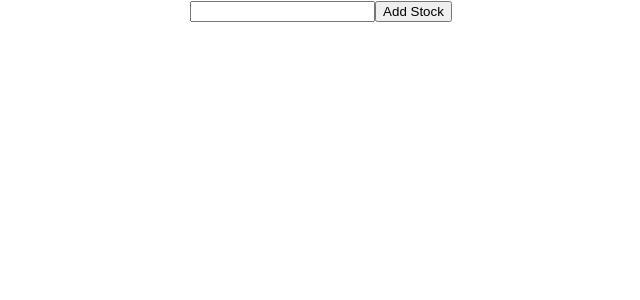
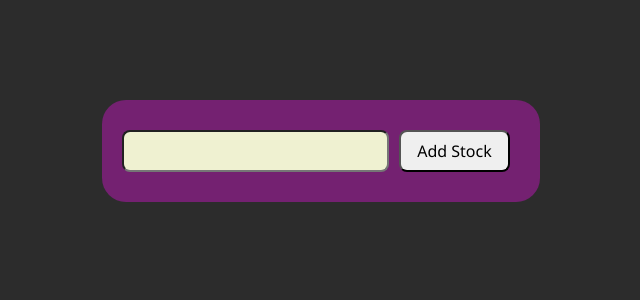
Before and after one commit to dmeegan/Rebalance, a React (Create React App) app: page / in a window 1280 px wide. Shown: the top 300 px of the page, without its empty margins (319-959 px from the left). Built offline with nearby package versions, Linux system fonts and the light colour scheme.

Commit message:
Started to add styles to the app. Fixed various discrepencies.

```diff
--- a/src/App.css
+++ b/src/App.css
@@ -1,3 +1,78 @@
+html {
+  background-color: #2c2c2c;
+}
+
 .App {
   text-align: center;
+  font-family: 'Segoe UI', Tahoma, Geneva, Verdana, sans-serif;
+  font-size: 16px;
 }
+
+.addStockForm {
+  margin-left: auto;
+  margin-right: auto;
+  margin-top: 100px;
+  margin-bottom: 100px;
+  padding: 20px;
+  width: fit-content;
+  font: 100;
+  text-align: center;
+  background-color: rgb(116, 33, 113);
+  color: white;
+  border-radius: 3vh;
+}
+
+.addStockForm input {
+  font-family: 'Segoe UI', Tahoma, Geneva, Verdana, sans-serif;
+  font-size: inherit;
+  padding: 0.5em 1em;
+  background-color: #eff1d1;
+  border-radius: 1vh;
+}
+
+.addStockForm button {
+  font-family: inherit;
+  font-size: inherit;
+  padding: 0.5em 1em;
+  width: max-content;
+  border-radius: 1vh;
+  margin: 10px;
+}
+
+
+.stockTable {
+  margin: 100px;
+  font: 100;
+  align-self: baseline;
+  text-align: center;
+  background-color: rgb(116, 33, 113);
+  color: white;
+  border-radius: 20px;
+  padding: 20px;
+}
+
+.stockTable th {
+  padding: 10px;
+  width: 200px;
+  text-align: center;
+  word-wrap: break-word;
+  flex-wrap: wrap;
+}
+
+.stockTable tr {
+  height: 50px;
+}
+
+.stockTable input {
+  font-family: inherit;
+  font-size: inherit;
+  padding: 0.5em 1em;
+  background-color: #ddd;
+}
+
+.stockTable button {
+  line-height: 1.5em;
+  width: max-content;
+  border-radius: 1vh;
+  padding: 0.5em 1em;
+}
--- a/src/App.js
+++ b/src/App.js
@@ -58,14 +58,14 @@ class App extends React.Component {
             )
             .then(
               (quoteData) => {
-                return currentPrice = quoteData["Global Quote"]["05. price"];
+                return currentPrice = +(quoteData["Global Quote"]["05. price"]);
               })
             .then(
               (currentPrice) => {
                 newPortfolioItem = {
                   id: newId,
                   symbol: symbolToAdd,
-                  currentPrice: currentPrice,
+                  currentPrice: currentPrice.toFixed(2),
                   quantity: '',
                   marketValue: '',
                   currentPercentage: '',
@@ -89,7 +89,7 @@ class App extends React.Component {
       portfolio: [...this.state.portfolio.filter(portfolio => portfolio.id !== id)].map(stock => {
         if (stock.id != id) {
         currentTotalAssets += stock.marketValue;
-        stock["currentPercentage"] = Math.round(100 * (stock.marketValue / currentTotalAssets), 2)
+        stock["currentPercentage"] = (100 * (stock.marketValue / currentTotalAssets)).toFixed(2);
         }
         return stock;
       })
@@ -106,11 +106,11 @@ class App extends React.Component {
       portfolio: this.state.portfolio.map(stock => {
         if (stock.id === id) {
           stock["quantity"] = +e.target.value;
-          stock["marketValue"] = +Math.round((stock.quantity) * (stock.currentPrice), 2)
+          stock["marketValue"] = ((stock.quantity) * (stock.currentPrice)).toFixed(2)
         };
         currentTotalAssets += +stock.marketValue;
         this.state.portfolio.map(stock => {
-          stock["currentPercentage"] = Math.round(100 * (stock.marketValue / currentTotalAssets), 2)
+          stock["currentPercentage"] = (100 * (stock.marketValue / currentTotalAssets)).toFixed(2);
         })
         return stock;
       }),
@@ -123,7 +123,7 @@ class App extends React.Component {
     this.setState({
       portfolio: this.state.portfolio.map(stock => {
         if (stock.id === id) {
-          stock["currentPercentage"] = Math.round((stock.marketValue / this.state.totalAssets), 2)
+          stock["currentPercentage"] = (stock.marketValue / this.state.totalAssets).toFixed(2)
         }
         return stock;
       })
@@ -131,15 +131,24 @@ class App extends React.Component {
     )
   }
 
-  getTargetPercentage = (id, e) => {
+  handleTargetPercentageInput = (id, e) => {
+    let userPercentageInput = +(e.target.value, 2).toFixed(2);
+    if (userPercentageInput > 100) {
+      userPercentageInput = 100
+    } else if (userPercentageInput < 0) {
+      userPercentageInput = 0
+    }
     this.setState({
       portfolio: this.state.portfolio.map(stock => {
         if (stock.id === id) {
-          stock["targetPercentage"] = e.target.value;
-        }
+          stock["targetPercentage"] = +userPercentageInput;
+          stock["targetValue"] = ((stock.targetPercentage / 100) * (this.state.totalAssets)).toFixed(2);
+          stock["addedValue"] = +(stock.targetValue - stock.marketValue).toFixed(2);
+          stock["sellOrPurchase"] = Math.floor((+stock.targetValue) / (+stock.currentPrice));
+        };
         return stock;
       })
-    });
+    })
   }
 
   calculateTargetValue = (id) => {
@@ -178,11 +187,12 @@ class App extends React.Component {
         <Portfolio
           getQuantity={this.getQuantity}
           delStock={this.delStock}
+          totalAssets={this.state.totalAssets}
           portfolio={this.state.portfolio}
           calculateMarketValue={this.calculateMarketValue}
           calculateTotalAssets={this.calculateTotalAssets}
           calculateCurrentPercentage={this.calculateCurrentPercentage}
-          getTargetPercentage={this.getTargetPercentage}
+          handleTargetPercentageInput={this.handleTargetPercentageInput}
           calculateTargetValue={this.calculateTargetValue}
           calculateSellOrPurchase={this.calculateSellOrPurchase}
         />
--- a/src/components/AddStock.js
+++ b/src/components/AddStock.js
@@ -18,54 +18,10 @@ class AddStock extends Component {
         this.setState({userSymbolInput: ''})
     };
 
-    // fetchStockSymbol = () => {
-    //     let newPortfolio = this.props.currentPortfolio;
-    //     let newPortfolioItem = [];
-    //     let pointToThis = this;
-    //     let API_Key = 'WTIDRPP8PEFL74TS';
-    //     let Search_API_Call = `https://www.alphavantage.co/query?function=SYMBOL_SEARCH&keywords=${this.state.userSymbolInput}&apikey=${API_Key}`;
-
-
-    //     fetch(Search_API_Call)
-    //         .then(
-    //             function (searchResponse) {
-    //                 return searchResponse.json();
-    //             }
-    //         )
-    //         .then(
-    //             function (searchData) {
-    //                 return symbolToAdd = searchData["bestMatches"][0]["1. symbol"];
-    //             }
-    //         )
-    //         .then(
-    //             function (symbolToAdd) {
-    //                 let Quote_API_Call = `https://www.alphavantage.co/query?function=GLOBAL_QUOTE&symbol=${symbolToAdd}&interval=5min&apikey=${API_Key}&outputsize=compact`;
-
-    //                 fetch(Quote_API_Call)
-    //                     .then(
-    //                         function (quoteResponse) {
-    //                             return quoteResponse.json();
-    //                         }
-    //                     )
-    //                     .then(
-    //                         function (quoteData) {
-    //                             return currentPrice = quoteData["Global Quote"]["05. price"];
-    //                         })
-    //                     .then(
-    //                         function (currentPrice) {
-    //                             newPortfolioItem = [symbolToAdd, currentPrice]
-    //                             newPortfolio.push(newPortfolioItem);
-    //                             pointToThis.setState({ userPortfolio: newPortfolio });
-    //                         }
-    //                     )
-    //             }
-    //         )
-    // }
-
     render() {
         return (
-            <form onSubmit={this.handleSubmit}>
-            <input type="text" onChange={this.handleUserInput} value={this.state.userSymbolInput} />
+            <form className="addStockForm" onSubmit={this.handleSubmit}>
+            <input type="text" onChange={this.handleUserInput} value={this.state.userSymbolInput}/>
             <button type="submit">Add Stock</button>
             </form>
         )
--- a/src/components/Portfolio.js
+++ b/src/components/Portfolio.js
@@ -6,23 +6,35 @@ import PropTypes from 'prop-types';
 class Portfolio extends Component {
 
     render() {
-        // <thead><tr><th>Symbol</th><th>Quantity</th><th>Current Price</th><th>Market Value</th><th>Current Percentage</th><th>Target Percentage</th><th>Target Value</th><th>Sell or Purchase</th><th>Cost or Value</th></tr></thead>
-
-        return (this.props.portfolio.map((stock) => (
+        if (this.props.portfolio.length > 0) {
+        return (
+            <div>
+            <table className="stockTable">
+                         <thead><tr><th></th><th>Symbol</th><th>Quantity</th><th>Current Price</th><th>Market Value</th><th>Current Percentage</th><th>Target Percentage</th><th>Target Value</th><th>Added Value</th><th>Sell or Purchase</th><th>Cost or Value</th></tr></thead>
+            <tbody>
+                {
+                this.props.portfolio.map((stock) => (
                 <Stock
                     key={stock.id}
                     getQuantity={this.props.getQuantity}
                     delStock={this.props.delStock}
+                    totalAssets={this.props.totalAssets}
                     stock={stock}
                     calculateMarketValue={this.props.calculateMarketValue}
                     calculateTotalAssets={this.props.calculateTotalAssets}
                     calculateCurrentPercentage={this.props.calculateCurrentPercentage}
-                getTargetPercentage={this.props.getTargetPercentage}
+                    handleTargetPercentageInput={this.props.handleTargetPercentageInput}
                     calculateTargetValue={this.props.calculateTargetValue}
                     calculateSellOrPurchase={this.props.calculateSellOrPurchase}
                 />
-        ))
+            )) }
+            </tbody>
+            </table>
+            </div>
         )
+    } else {
+        return null;
+    }
 }
 }
 
--- a/src/components/Stock.js
+++ b/src/components/Stock.js
@@ -6,18 +6,14 @@ class Stock extends Component {
 
     render() {
 
-    const {id, symbol, currentPrice, quantity, marketValue, currentPercentage, targetPercentage, targetValue, addedValue, sellOrPurchase, costOrValue} = this.props.stock;
+    const {id, symbol, totalAssets, currentPrice, quantity, marketValue, currentPercentage, targetPercentage, targetValue, addedValue, sellOrPurchase, costOrValue} = this.props.stock;
         return (
-
-
-
-            <tbody>
             <tr>
                 <td>
-                    <button type="button" className="removeStockButton" onClick={this.props.delStock.bind(this, id)}/>
+                    <button type="button" className="removeStockButton" onClick={this.props.delStock.bind(this, id)}>Remove Stock</button>
                 </td>
                 <td>
-                    {symbol}
+                    <output className="table output" id="symbolOutput">{symbol}</output>
                 </td>
                 <td>
                     <input type="number" min="0" className="table input" onChange={this.props.getQuantity.bind(this, id)}/>
@@ -26,16 +22,13 @@ class Stock extends Component {
                     <output className="table output" id="currentPriceOutput">{currentPrice}</output>
                 </td>
                 <td>
-                    <output className="table output" id="quantityOutput">{quantity}</output>
-                </td>
-                <td>
-                    <output className="table output" id="marketValueOutput" onChange={this.props.calculateCurrentPercentage.bind(this, id)}>{marketValue}</output>
+                    <output className="table output" id="marketValueOutput">{marketValue}</output>
                 </td>
                 <td>
                     <output className="table output" id="currentPercentageOutput">{currentPercentage}</output>
                 </td>
                 <td>
-                    <input type="number" min="0" max="100" className="table input" id="targetPercentageInput" />
+                    <input type="number" min="0" max="100" className="table input" id="targetPercentageInput" onBlur={this.props.handleTargetPercentageInput.bind(this, id)}/>
                 </td>
                 <td>
                     <output className="table output" id="targetValueOutput">{targetValue}</output>
@@ -50,7 +43,6 @@ class Stock extends Component {
                     <output className="table output" id="costOrValueOutput">{costOrValue}</output>
                 </td>
             </tr>
-        </tbody>
         )
     }
 }
--- a/src/fetchStockSymbol.js
+++ b/src/fetchStockSymbol.js
@@ -49,10 +49,6 @@ class FetchStockSymbol extends React.Component {
                         )
                 }
             )
-
-
-
-
     }
 
 
```
Lines whose indentation alone changed are shown as unchanged.
